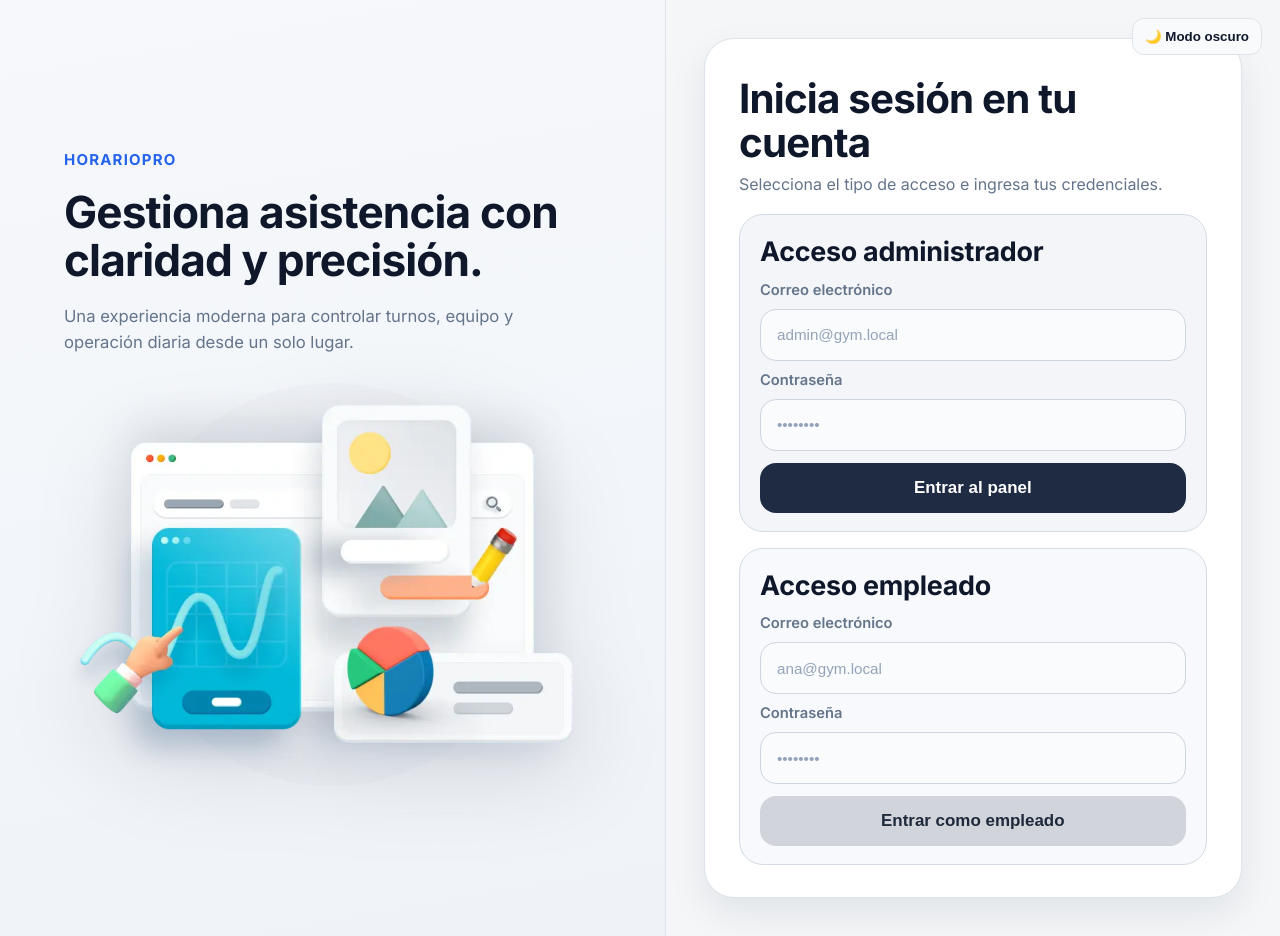
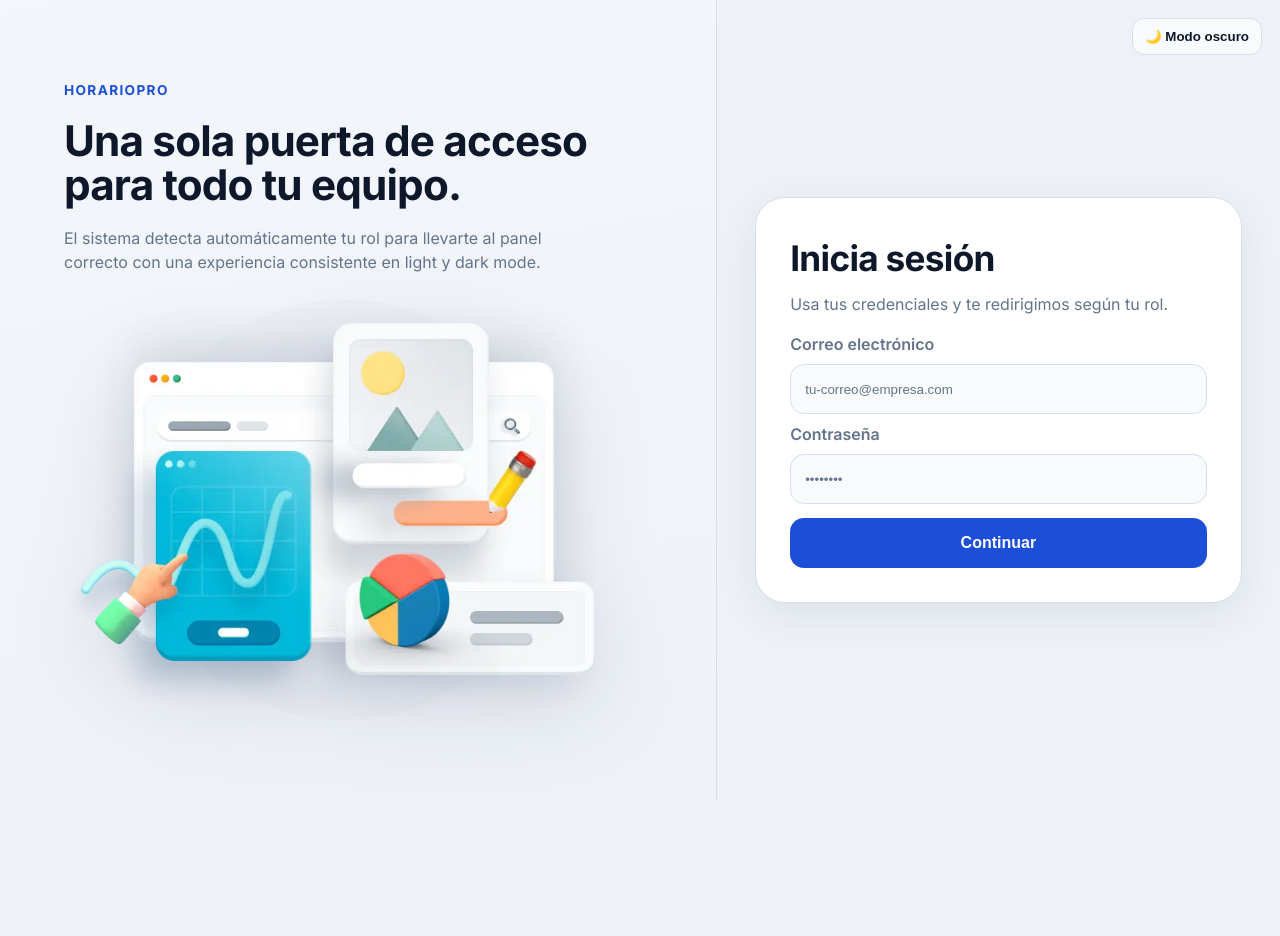
Before and after one commit to julioski85/horarioempleados, a PHP site: page /login in a window 1280 px wide. After the commit the page ends 800 px from the top, so only its background shows below. Run offline with PHP 8.4, Linux system fonts and the light colour scheme.

Commit message:
Unificar diseño UI y login con edición de empleados

```diff
--- a/assets/css/app.css
+++ b/assets/css/app.css
@@ -1,139 +1,137 @@
 :root{
-  --bg:#f8fafc;
-  --bg-elev:#f4f6f8;
+  --bg:#f3f6fb;
+  --bg-elev:#eef2f8;
   --card:#ffffff;
   --card-soft:#f8fafc;
   --ink:#0f172a;
   --muted:#64748b;
-  --line:#dce3ea;
-  --brand:#1e293b;
-  --brand-hover:#0f172a;
-  --nav:#071b4d;
-  --nav2:#0f2d78;
-  --cta:#ff9f1a;
+  --line:#d6dfeb;
+  --brand:#1d4ed8;
+  --brand-hover:#1e40af;
+  --brand-soft:#e8efff;
+  --nav:#0f172a;
+  --nav2:#1e293b;
+  --cta:#f59e0b;
   --danger-bg:#fee2e2;
   --danger-ink:#991b1b;
-  --shadow:0 12px 32px rgba(15,23,42,.08);
   --radius:18px;
+  --radius-sm:12px;
+  --radius-lg:24px;
+  --shadow:0 12px 40px rgba(15,23,42,.08);
 }
 [data-theme="dark"]{
-  --bg:#020617;
-  --bg-elev:#0b1220;
-  --card:#0f172a;
-  --card-soft:#111b31;
+  --bg:#050b19;
+  --bg-elev:#0b1324;
+  --card:#0f1a30;
+  --card-soft:#16233d;
   --ink:#e2e8f0;
   --muted:#94a3b8;
-  --line:#23324a;
-  --brand:#2563eb;
-  --brand-hover:#1d4ed8;
+  --line:#25344f;
+  --brand:#4f7df9;
+  --brand-hover:#6990fa;
+  --brand-soft:#1e2b46;
   --nav:#020617;
-  --nav2:#0f172a;
-  --danger-bg:#3d1111;
+  --nav2:#0d1a31;
+  --cta:#fbbf24;
+  --danger-bg:#3f121a;
   --danger-ink:#fecaca;
-  --shadow:0 14px 30px rgba(0,0,0,.35);
+  --shadow:0 18px 40px rgba(0,0,0,.38);
 }
 *{box-sizing:border-box}
-body{margin:0;font-family:Inter,sans-serif;background:var(--bg);color:var(--ink);transition:background .25s ease,color .25s ease}
-.app-shell{display:grid;grid-template-columns:260px 1fr;min-height:100vh}
-.sidebar{background:linear-gradient(180deg,var(--nav),var(--nav2));padding:30px 20px;display:flex;flex-direction:column;gap:22px}
-.logo{color:#fff;font-size:28px;font-weight:800}.logo span{color:#87b8ff}
-.sidebar nav{display:grid;gap:10px}
-.sidebar a{color:#c7d8ff;text-decoration:none;padding:12px 14px;border-radius:12px;font-weight:600}
-.sidebar nav a:hover{background:rgba(255,255,255,.1);color:#fff}
+body{margin:0;font-family:Inter,system-ui,-apple-system,sans-serif;background:radial-gradient(circle at top left,var(--bg-elev),var(--bg) 46%);color:var(--ink);line-height:1.5;transition:.25s ease}
+h1,h2,h3{letter-spacing:-.02em}
+
+.app-shell{display:grid;grid-template-columns:280px 1fr;min-height:100vh}
+.sidebar{background:linear-gradient(165deg,var(--nav),var(--nav2));padding:28px 18px;display:flex;flex-direction:column;gap:22px;border-right:1px solid color-mix(in oklab,var(--line) 36%, transparent)}
+.logo{color:#fff;font-size:1.8rem;font-weight:800;padding:0 10px}.logo span{color:#8fb4ff}
+.sidebar nav{display:grid;gap:8px}
+.sidebar a{color:#d5e4ff;text-decoration:none;padding:12px 14px;border-radius:var(--radius-sm);font-weight:600;transition:.2s ease}
+.sidebar nav a:hover,.sidebar nav a:focus{background:rgba(255,255,255,.12);color:#fff}
 .logout{margin-top:auto;background:rgba(255,255,255,.08)}
-.main-area{padding:26px}
-.topbar{background:var(--card);border-radius:var(--radius);padding:20px 24px;display:flex;justify-content:space-between;align-items:center;box-shadow:var(--shadow)}
-.topbar h1{margin:0}
+
+.main-area{padding:24px}
+.topbar{background:var(--card);border:1px solid var(--line);border-radius:var(--radius-lg);padding:20px 24px;display:flex;justify-content:space-between;align-items:center;gap:14px;box-shadow:var(--shadow)}
+.topbar h1{margin:0;font-size:1.7rem}
 .topbar p{margin:6px 0 0;color:var(--muted)}
 .topbar-actions{display:flex;align-items:center;gap:10px}
-.user-pill{background:color-mix(in oklab,var(--brand) 12%,var(--card));padding:10px 16px;border-radius:999px;font-weight:700;color:var(--ink)}
-.theme-toggle{border:1px solid var(--line);background:var(--card-soft);color:var(--ink);padding:10px 12px;border-radius:12px;cursor:pointer;font-weight:600}
+.user-pill{background:var(--brand-soft);padding:10px 14px;border-radius:999px;font-weight:700}
+.theme-toggle{border:1px solid var(--line);background:var(--card-soft);color:var(--ink);padding:10px 12px;border-radius:var(--radius-sm);cursor:pointer;font-weight:600}
 .theme-toggle-floating{position:fixed;top:18px;right:18px;z-index:20}
-.kpi-row{margin-top:20px;display:grid;grid-template-columns:repeat(4,1fr);gap:14px}
-.kpi{background:var(--card);border-radius:var(--radius);padding:20px;box-shadow:var(--shadow)}
-.kpi span{color:var(--muted);font-size:13px}
-.kpi strong{display:block;font-size:34px;margin-top:8px}
-.card{margin-top:16px;background:var(--card);border-radius:var(--radius);padding:20px;box-shadow:var(--shadow)}
-.card-head{display:flex;justify-content:space-between;align-items:center}
-.show-grid,.split-grid{display:grid;grid-template-columns:1fr 1fr;gap:16px}
-table{width:100%;border-collapse:collapse;margin-top:10px}
-th,td{padding:13px;border-bottom:1px solid var(--line);text-align:left}
-th{font-size:12px;color:var(--muted);text-transform:uppercase;letter-spacing:.04em}
-.btn{border:0;background:color-mix(in oklab,var(--brand) 12%,var(--card));color:var(--ink);padding:11px 16px;border-radius:12px;font-weight:700;cursor:pointer;text-decoration:none;display:inline-block}
-.btn-primary{background:var(--brand);color:#fff}
-.btn-cta{background:var(--cta);color:#1a1300;width:100%;margin-top:16px;font-size:18px}
-input,select{width:100%;padding:12px 14px;border-radius:12px;border:1px solid var(--line);background:var(--card);color:var(--ink)}
+
+.kpi-row{margin-top:18px;display:grid;grid-template-columns:repeat(4,1fr);gap:14px}
+.kpi,.card{background:var(--card);border:1px solid var(--line);border-radius:var(--radius);box-shadow:var(--shadow)}
+.kpi{padding:18px}
+.kpi span{color:var(--muted);font-size:.86rem}
+.kpi strong{display:block;font-size:2rem;margin-top:8px}
+.card{margin-top:16px;padding:20px}
+.card-head{display:flex;justify-content:space-between;align-items:center;gap:10px;margin-bottom:10px}
+.show-grid,.split-grid{display:grid;grid-template-columns:1fr 1fr;gap:14px}
+
+.table-wrap{overflow:auto;border-radius:14px}
+table{width:100%;border-collapse:collapse;margin-top:8px;background:var(--card-soft);border-radius:12px;overflow:hidden}
+th,td{padding:12px;border-bottom:1px solid var(--line);text-align:left;vertical-align:top}
+th{font-size:.72rem;color:var(--muted);text-transform:uppercase;letter-spacing:.06em}
+
+.btn{border:1px solid var(--line);background:var(--card);color:var(--ink);padding:10px 14px;border-radius:var(--radius-sm);font-weight:700;cursor:pointer;text-decoration:none;display:inline-block}
+.btn-primary{border-color:transparent;background:var(--brand);color:#fff}
+.btn-primary:hover{background:var(--brand-hover)}
+.btn-cta{background:var(--cta);color:#241706;width:100%;margin-top:16px;font-size:1.02rem;border-color:transparent}
+
+input,select{width:100%;padding:11px 12px;border-radius:12px;border:1px solid var(--line);background:var(--card);color:var(--ink)}
 input::placeholder{color:var(--muted)}
 input:focus,select:focus,.auth-input:focus{outline:none;border-color:var(--brand);box-shadow:0 0 0 4px color-mix(in oklab,var(--brand) 20%, transparent)}
-.form-grid{display:grid;gap:12px}
-.form-grid label{font-size:13px;color:var(--muted);display:grid;gap:6px}
-.badge{padding:6px 10px;background:#eef2ff;border-radius:999px;font-weight:600;color:#243b84}
+.form-grid{display:grid;gap:10px}
+.form-grid label{font-size:.85rem;color:var(--muted);display:grid;gap:5px}
+.compact-form{margin-top:10px;padding:12px;background:var(--card-soft);border-radius:12px}
+.inline-form{display:grid;grid-template-columns:1fr auto;gap:8px;align-items:center}
+.badge{padding:6px 10px;background:var(--brand-soft);border-radius:999px;font-weight:600;color:var(--ink);font-size:.8rem}
 .badge.ok{background:#dcfce7;color:#166534}.badge.warn{background:#ffedd5;color:#9a3412}
+.edit-disclosure summary{list-style:none}
+.edit-disclosure summary::-webkit-details-marker{display:none}
 
-.auth-shell{min-height:100vh;display:grid;grid-template-columns:minmax(320px,52%) minmax(320px,48%);background:var(--bg-elev)}
-.auth-visual-panel{padding:72px clamp(44px,5vw,88px);display:flex;justify-content:center;align-items:center;background:linear-gradient(170deg,#f6f8fb 0%,#eff3f8 100%);border-right:1px solid var(--line)}
-.auth-visual-content{width:min(660px,100%);display:grid;gap:20px}
-.auth-kicker{margin:0;font-size:15px;font-weight:700;letter-spacing:.08em;text-transform:uppercase;color:#2563eb}
-.auth-title{margin:0;font-size:clamp(2.3rem,3.45vw,3.95rem);line-height:1.07;letter-spacing:-.02em}
-.auth-subtitle{margin:0;max-width:48ch;color:#64748b;font-size:1.04rem;line-height:1.55}
+.auth-shell{min-height:100vh;display:grid;grid-template-columns:minmax(320px,56%) minmax(320px,44%);background:var(--bg-elev)}
+.auth-visual-panel{padding:72px clamp(40px,5vw,88px);display:flex;align-items:center;background:linear-gradient(170deg,var(--bg) 0%,var(--bg-elev) 100%);border-right:1px solid var(--line)}
+.auth-visual-content{width:min(660px,100%);display:grid;gap:18px}
+.auth-kicker{margin:0;font-size:.85rem;font-weight:700;letter-spacing:.1em;text-transform:uppercase;color:var(--brand)}
+.auth-title{margin:0;font-size:clamp(2.2rem,3.3vw,3.8rem);line-height:1.05}
+.auth-subtitle{margin:0;max-width:48ch;color:var(--muted)}
 .auth-illustration{width:min(560px,100%);margin-top:8px;filter:drop-shadow(0 26px 44px rgba(15,23,42,.14))}
 .auth-form-panel{padding:38px clamp(28px,3vw,56px);display:grid;place-items:center}
-.auth-card{width:min(640px,100%);background:var(--card);border:1px solid var(--line);border-radius:30px;padding:38px 34px 32px;box-shadow:0 16px 38px rgba(15,23,42,.08)}
-.auth-card h2{margin:0;font-size:2.52rem;line-height:1.08;letter-spacing:-.02em}
-.auth-card>p{margin:10px 0 0;color:var(--muted);font-size:1rem}
-.alert{padding:12px 14px;border-radius:12px;background:var(--danger-bg);color:var(--danger-ink);margin:18px 0;border:1px solid color-mix(in oklab,var(--danger-ink) 28%, transparent)}
-.auth-form-grid{display:grid;gap:16px;margin-top:20px}
-.panel{background:#f3f5f8;border:1px solid #d4dbe4;border-radius:24px;padding:22px 20px 18px;display:grid;gap:10px}
-.panel h3{margin:0 0 4px 0;font-size:1.68rem;line-height:1.1;letter-spacing:-.01em}
-.panel label{font-size:.92rem;font-weight:600;color:#64748b}
-.panel-secondary{background:#f7f9fc}
-.auth-input{height:52px;padding:0 16px;border-radius:16px;border-color:#cdd5df;background:#f9fbfd;font-size:.95rem}
-.auth-input::placeholder{color:#94a3b8}
-.auth-button{height:50px;border:0;border-radius:16px;background:#1e2b43;color:#fff;font-weight:700;font-size:1.06rem;cursor:pointer;transition:background .2s ease,transform .2s ease;margin-top:2px}
+.auth-card{width:min(520px,100%);background:var(--card);border:1px solid var(--line);border-radius:30px;padding:34px;box-shadow:var(--shadow)}
+.auth-card h2{margin:0;font-size:2.2rem}
+.auth-card>p{margin:8px 0 0;color:var(--muted)}
+.alert{padding:12px 14px;border-radius:12px;background:var(--danger-bg);color:var(--danger-ink);margin:16px 0;border:1px solid color-mix(in oklab,var(--danger-ink) 28%, transparent)}
+.auth-form-grid{display:grid;gap:8px;margin-top:16px}
+.auth-input{height:50px;padding:0 14px;border-radius:14px;background:var(--card-soft)}
+.auth-button{height:50px;border:0;border-radius:14px;background:var(--brand);color:#fff;font-weight:700;font-size:1rem;cursor:pointer;margin-top:6px}
 .auth-button:hover{background:var(--brand-hover)}
-.auth-button:active{transform:translateY(1px)}
-.auth-button-secondary{background:#d1d5db;color:#1e293b}
-.auth-button-secondary:hover{background:#c4cad3}
+.single-login-form label{font-weight:600;color:var(--muted)}
 
-.login-wrap{min-height:100vh;display:grid;place-items:center;padding:24px;background:radial-gradient(circle at top,#3673ff 0,#112f74 45%,#08183f 100%)}
-.login-card{width:min(980px,100%);background:#fff;border-radius:24px;padding:34px;box-shadow:0 30px 60px rgba(0,0,0,.2)}
-.login-grid{display:grid;grid-template-columns:1fr 1fr;gap:16px}
-
-.kiosk-shell{min-height:100vh;display:grid;place-items:center;background:linear-gradient(170deg,#031744,#0d2b77)}
-.kiosk-card{width:min(620px,94%);background:var(--card);border-radius:26px;padding:28px;box-shadow:0 20px 60px rgba(0,0,0,.28)}
+.kiosk-shell{min-height:100vh;display:grid;place-items:center;background:linear-gradient(165deg,var(--nav),var(--nav2))}
+.kiosk-card{width:min(640px,94%);background:var(--card);border:1px solid var(--line);border-radius:26px;padding:28px;box-shadow:var(--shadow)}
 .kiosk-search{display:grid;grid-template-columns:1fr auto;gap:10px}
 .kiosk-employee{margin-top:14px;display:flex;gap:12px;align-items:center;background:var(--card-soft);padding:12px;border-radius:14px}
 .kiosk-employee img{width:64px;height:64px;border-radius:14px;object-fit:cover;background:#dbe7ff}
 .pin-grid{display:grid;grid-template-columns:repeat(3,1fr);gap:10px;margin-top:14px}
-.pin-key{padding:16px;border-radius:14px;border:1px solid var(--line);background:var(--card);font-size:20px;font-weight:700;color:var(--ink)}
+.pin-key{padding:14px;border-radius:14px;border:1px solid var(--line);background:var(--card);font-size:1.2rem;font-weight:700;color:var(--ink)}
 
 @media (max-width:1100px){
   .auth-shell{grid-template-columns:1fr}
-  .auth-visual-panel{padding:48px 28px 24px;border-right:0;border-bottom:1px solid var(--line)}
-  .auth-visual-content{max-width:760px}
-  .auth-illustration{max-width:360px}
-  .auth-card h2{font-size:2.22rem}
-  .panel h3{font-size:1.35rem}
-  .auth-button{font-size:1rem}
+  .auth-visual-panel{padding:42px 26px 20px;border-right:0;border-bottom:1px solid var(--line)}
 }
 @media (max-width:1000px){
-  .app-shell{grid-template-columns:92px 1fr}
+  .app-shell{grid-template-columns:94px 1fr}
   .sidebar .logo span,.sidebar a{display:none}
   .kpi-row{grid-template-columns:repeat(2,1fr)}
-  .split-grid,.show-grid,.login-grid{grid-template-columns:1fr}
+  .split-grid,.show-grid{grid-template-columns:1fr}
 }
 @media (max-width:680px){
   .main-area{padding:14px}
-  .topbar{padding:14px;align-items:flex-start;gap:12px}
+  .topbar{padding:14px;align-items:flex-start;flex-direction:column}
   .topbar-actions{width:100%;justify-content:space-between}
   .kpi-row{grid-template-columns:1fr}
   .auth-form-panel{padding:16px}
-  .auth-card{padding:22px;border-radius:18px}
-  .auth-title{font-size:2rem}
-  .auth-card h2{font-size:2rem}
-  .panel h3{font-size:1.3rem}
-  .panel label{font-size:.9rem}
-  .auth-input{height:48px}
-  .auth-button{height:48px;font-size:1.05rem;border-radius:12px}
+  .auth-card{padding:20px;border-radius:18px}
+  .auth-title,.auth-card h2{font-size:1.9rem}
   .auth-visual-panel{display:none}
 }
--- a/index.php
+++ b/index.php
@@ -41,9 +41,9 @@ $routes = [
         '/employee/dashboard' => fn () => (new EmployeeController())->dashboard(),
     ],
     'POST' => [
-        '/login/admin' => fn () => (new AuthController())->loginAdmin(),
-        '/login/employee' => fn () => (new AuthController())->loginEmployee(),
+        '/login' => fn () => (new AuthController())->login(),
         '/admin/employees/save' => fn () => (new AdminController())->saveEmployee(),
+        '/admin/employees/update' => fn () => (new AdminController())->updateEmployee(),
         '/admin/requests/status' => fn () => (new AdminController())->updateRequestStatus(),
         '/employee/request' => fn () => (new EmployeeController())->createRequest(),
         '/kiosk/register' => fn () => (new KioskController())->register(),
--- a/private/src/Controllers/AdminController.php
+++ b/private/src/Controllers/AdminController.php
@@ -84,6 +84,64 @@ final class AdminController
         Response::redirect('/admin/employees');
     }
 
+
+    public function updateEmployee(): void
+    {
+        Auth::requireRole('admin');
+        if (!Csrf::check($_POST['_csrf'] ?? null)) {
+            Response::redirect('/admin/employees');
+        }
+
+        $id = (int) ($_POST['id'] ?? 0);
+        $fullName = trim((string) ($_POST['full_name'] ?? ''));
+        $email = trim((string) ($_POST['email'] ?? ''));
+        $shortId = trim((string) ($_POST['short_id'] ?? ''));
+        $pin = trim((string) ($_POST['pin'] ?? ''));
+        $isActive = ($_POST['status'] ?? 'Activo') === 'Activo' ? 1 : 0;
+
+        if ($id <= 0 || $fullName === '' || $email === '') {
+            Response::redirect('/admin/employees');
+        }
+
+        if (!filter_var($email, FILTER_VALIDATE_EMAIL)) {
+            Response::redirect('/admin/employees');
+        }
+
+        $pdo = DB::pdo();
+
+        $duplicateEmail = $pdo->prepare('SELECT COUNT(*) FROM employees WHERE email=? AND id<>?');
+        $duplicateEmail->execute([$email, $id]);
+        if ((int) $duplicateEmail->fetchColumn() > 0) {
+            Response::redirect('/admin/employees');
+        }
+
+        if ($shortId !== '') {
+            $duplicateShortId = $pdo->prepare('SELECT COUNT(*) FROM employees WHERE short_id=? AND id<>?');
+            $duplicateShortId->execute([$shortId, $id]);
+            if ((int) $duplicateShortId->fetchColumn() > 0) {
+                Response::redirect('/admin/employees');
+            }
+        }
+
+        if ($pin !== '') {
+            $st = $pdo->prepare('UPDATE employees SET short_id=?,full_name=?,email=?,pin_hash=?,password_hash=?,is_active=? WHERE id=?');
+            $st->execute([
+                $shortId !== '' ? $shortId : null,
+                $fullName,
+                $email,
+                password_hash($pin, PASSWORD_DEFAULT),
+                password_hash($pin, PASSWORD_DEFAULT),
+                $isActive,
+                $id,
+            ]);
+        } else {
+            $st = $pdo->prepare('UPDATE employees SET short_id=?,full_name=?,email=?,is_active=? WHERE id=?');
+            $st->execute([$shortId !== '' ? $shortId : null, $fullName, $email, $isActive, $id]);
+        }
+
+        Response::redirect('/admin/employees');
+    }
+
     public function requests(): void
     {
         Auth::requireRole('admin');
--- a/private/src/Controllers/AuthController.php
+++ b/private/src/Controllers/AuthController.php
@@ -20,7 +20,7 @@ final class AuthController
         unset($_SESSION['error']);
     }
 
-    public function loginAdmin(): void
+    public function login(): void
     {
         if (!Csrf::check($_POST['_csrf'] ?? null)) {
             $_SESSION['error'] = 'Sesión expirada.';
@@ -30,6 +30,27 @@ final class AuthController
         $email = trim((string) ($_POST['email'] ?? ''));
         $password = (string) ($_POST['password'] ?? '');
 
+        if ($this->tryAdminLogin($email, $password)) {
+            return;
+        }
+
+        if ($this->tryEmployeeLogin($email, $password)) {
+            return;
+        }
+
+        $_SESSION['error'] = 'Credenciales inválidas.';
+        Response::redirect('/login');
+    }
+
+    public function logout(): void
+    {
+        Auth::logout();
+        session_regenerate_id(true);
+        Response::redirect('/login');
+    }
+
+    private function tryAdminLogin(string $email, string $password): bool
+    {
         $adminEmail = Env::get('ADMIN_EMAIL', 'admin@gym.local');
         $adminPass = Env::get('ADMIN_PASS', 'Admin123!');
         $adminPassHash = Env::get('ADMIN_PASS_HASH');
@@ -39,44 +60,36 @@ final class AuthController
             : hash_equals($adminPass, $password);
 
         if (!hash_equals((string) $adminEmail, $email) || !$validPassword) {
-            $_SESSION['error'] = 'Credenciales de administrador inválidas.';
-            Response::redirect('/login');
+            return false;
         }
 
         Auth::login(['name' => 'Administrador', 'email' => $email, 'role' => 'admin']);
         session_regenerate_id(true);
         Response::redirect('/admin/dashboard');
+
+        return true;
     }
 
-    public function loginEmployee(): void
+    private function tryEmployeeLogin(string $email, string $password): bool
     {
-        if (!Csrf::check($_POST['_csrf'] ?? null)) {
-            $_SESSION['error'] = 'Sesión expirada.';
-            Response::redirect('/login');
-        }
-
-        $email = trim((string) ($_POST['email'] ?? ''));
-        $password = (string) ($_POST['password'] ?? '');
-
         $pdo = DB::pdo();
         $st = $pdo->prepare('SELECT id,full_name,email,password_hash,is_active FROM employees WHERE email=? LIMIT 1');
         $st->execute([$email]);
         $employee = $st->fetch(PDO::FETCH_ASSOC);
 
         if (!$employee || (int) $employee['is_active'] !== 1 || !password_verify($password, (string) $employee['password_hash'])) {
-            $_SESSION['error'] = 'Credenciales de empleado inválidas.';
-            Response::redirect('/login');
+            return false;
         }
 
-        Auth::login(['id' => (int) $employee['id'], 'name' => $employee['full_name'], 'email' => $employee['email'], 'role' => 'employee']);
+        Auth::login([
+            'id' => (int) $employee['id'],
+            'name' => $employee['full_name'],
+            'email' => $employee['email'],
+            'role' => 'employee',
+        ]);
         session_regenerate_id(true);
         Response::redirect('/employee/dashboard');
-    }
 
-    public function logout(): void
-    {
-        Auth::logout();
-        session_regenerate_id(true);
-        Response::redirect('/login');
+        return true;
     }
 }
--- a/private/views/auth/login.php
+++ b/private/views/auth/login.php
@@ -2,39 +2,26 @@
   <section class="auth-visual-panel">
     <div class="auth-visual-content">
       <p class="auth-kicker">HorarioPro</p>
-      <h1 class="auth-title">Gestiona asistencia con claridad y precisión.</h1>
-      <p class="auth-subtitle">Una experiencia moderna para controlar turnos, equipo y operación diaria desde un solo lugar.</p>
+      <h1 class="auth-title">Una sola puerta de acceso para todo tu equipo.</h1>
+      <p class="auth-subtitle">El sistema detecta automáticamente tu rol para llevarte al panel correcto con una experiencia consistente en light y dark mode.</p>
       <img class="auth-illustration" src="<?= htmlspecialchars(($base_path ?? '') . '/assets/uploads/base/illustration-dashboard.webp') ?>" alt="Ilustración del panel de HorarioPro">
     </div>
   </section>
 
   <section class="auth-form-panel">
     <div class="auth-card">
-      <h2>Inicia sesión en tu cuenta</h2>
-      <p>Selecciona el tipo de acceso e ingresa tus credenciales.</p>
+      <h2>Inicia sesión</h2>
+      <p>Usa tus credenciales y te redirigimos según tu rol.</p>
       <?php if (!empty($error)): ?><div class="alert" role="alert"><?= htmlspecialchars($error) ?></div><?php endif; ?>
 
-      <div class="auth-form-grid">
-        <form method="post" action="<?= htmlspecialchars(($base_path ?? '') . '/login/admin') ?>" class="panel">
-          <input type="hidden" name="_csrf" value="<?= htmlspecialchars($csrf) ?>">
-          <h3>Acceso administrador</h3>
-          <label for="admin-email">Correo electrónico</label>
-          <input id="admin-email" class="auth-input" name="email" type="email" placeholder="admin@gym.local" required>
-          <label for="admin-password">Contraseña</label>
-          <input id="admin-password" class="auth-input" name="password" type="password" placeholder="••••••••" required>
-          <button class="auth-button" type="submit">Entrar al panel</button>
-        </form>
-
-        <form method="post" action="<?= htmlspecialchars(($base_path ?? '') . '/login/employee') ?>" class="panel panel-secondary">
-          <input type="hidden" name="_csrf" value="<?= htmlspecialchars($csrf) ?>">
-          <h3>Acceso empleado</h3>
-          <label for="employee-email">Correo electrónico</label>
-          <input id="employee-email" class="auth-input" name="email" type="email" placeholder="ana@gym.local" required>
-          <label for="employee-password">Contraseña</label>
-          <input id="employee-password" class="auth-input" name="password" type="password" placeholder="••••••••" required>
-          <button class="auth-button auth-button-secondary" type="submit">Entrar como empleado</button>
-        </form>
-      </div>
+      <form method="post" action="<?= htmlspecialchars(($base_path ?? '') . '/login') ?>" class="auth-form-grid single-login-form">
+        <input type="hidden" name="_csrf" value="<?= htmlspecialchars($csrf) ?>">
+        <label for="login-email">Correo electrónico</label>
+        <input id="login-email" class="auth-input" name="email" type="email" placeholder="tu-correo@empresa.com" required>
+        <label for="login-password">Contraseña</label>
+        <input id="login-password" class="auth-input" name="password" type="password" placeholder="••••••••" required>
+        <button class="auth-button" type="submit">Continuar</button>
+      </form>
     </div>
   </section>
 </div>
```
Also changed, not shown: private/views/admin/employees.php (+30 -1 lines), private/views/admin/requests.php (+6 -2 lines), private/views/layouts/app.php (+7 -2 lines).
